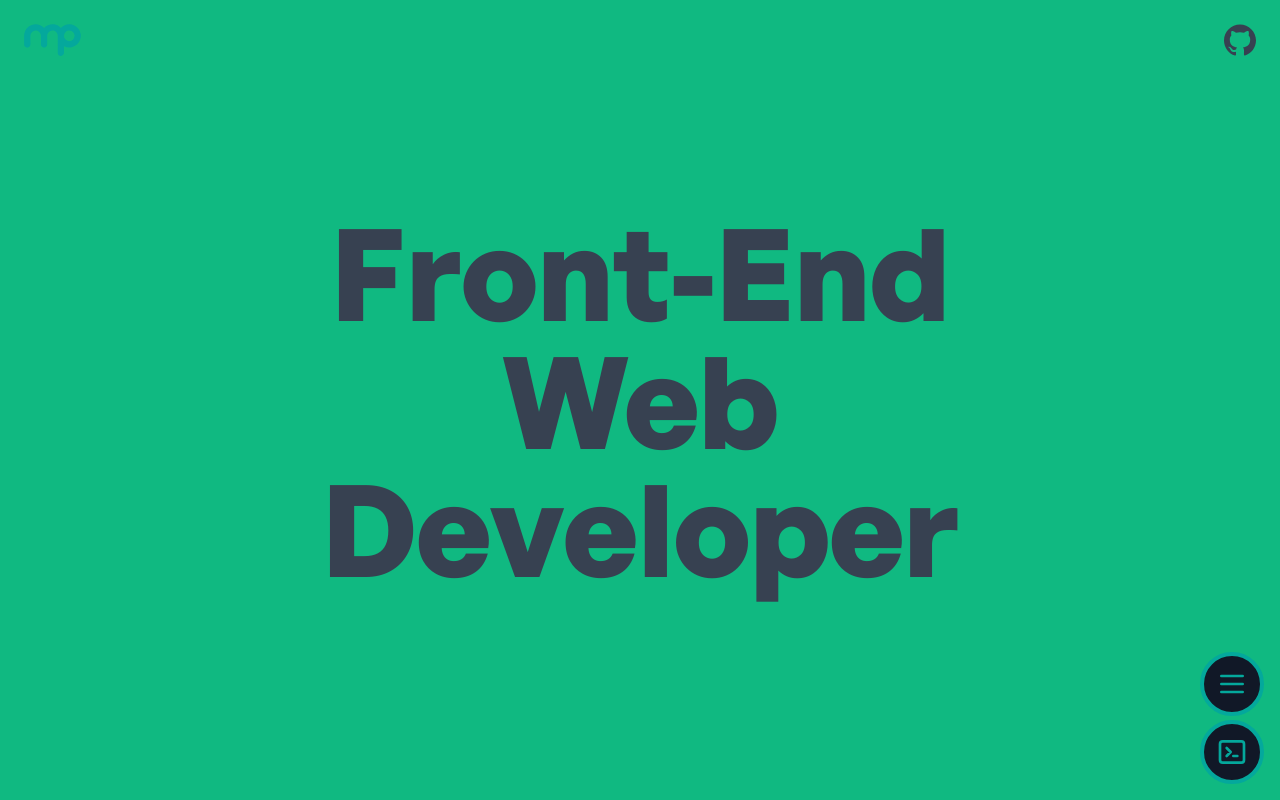
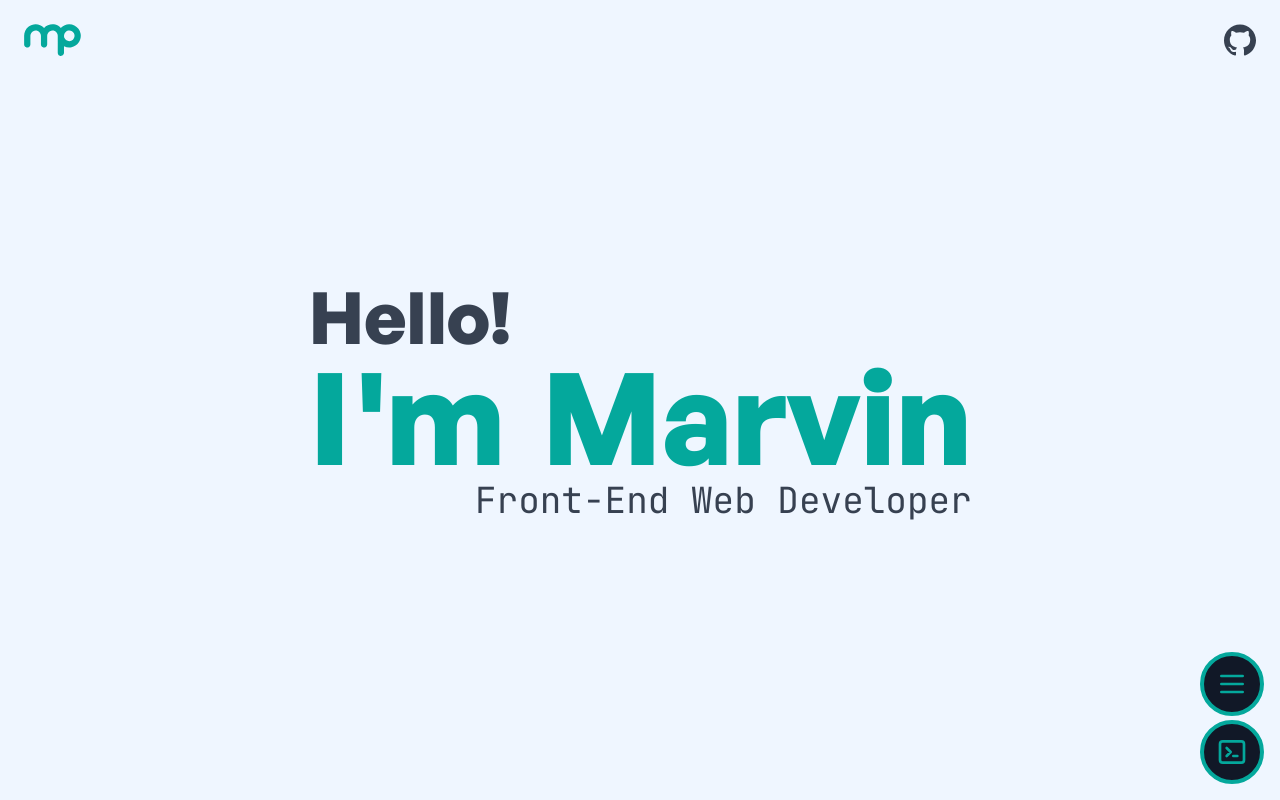
Before and after one commit to iamthismarvin/marvin.dev-v2, a Vue app: page / in a window 1280 px wide. Shown: the top 800 px of the page. Built offline with nearby package versions, Linux system fonts and the light colour scheme.

Commit message:
NEW: Improve [Hero] section layout.

```diff
--- a/src/sections/Hero.vue
+++ b/src/sections/Hero.vue
@@ -1,11 +1,11 @@
 <template>
-  <div
-    :class="[
-      'hero bg-green-500 fh-screen flex flex-col lg:flex-row  justify-center items-center px-4',
-    ]"
-  >
-    <div :class="['hero__heading p-2 text-6xl md:text-8xl lg:text-9xl text-center']">
-      {{ title }}
+  <div :class="['bg-blue-50 flex flex-col lg:flex-row h-screen justify-center items-center px-4']">
+    <div>
+      <p class="font-heading font-bold text-4xl md:text-6xl lg:text-7xl">Hello!</p>
+      <p class="font-heading font-bold text-6xl md:text-8xl lg:text-9xl text-brand-green">
+        I'm Marvin
+      </p>
+      <p class="text-3xl md:text-4xl text-right">Front-End Web Developer</p>
     </div>
   </div>
 </template>
@@ -15,24 +15,5 @@ import Vue from 'vue';
 
 export default Vue.extend({
   name: 'Hero',
-  props: {
-    title: {
-      type: String,
-      required: false,
-      default: null,
-    },
-  },
 });
 </script>
-
-<style lang="scss" scoped>
-.hero {
-  height: calc(100vh);
-
-  &__heading {
-    font-family: 'GeneralSans';
-    font-weight: bold;
-    max-width: 800px;
-  }
-}
-</style>
--- a/src/views/Home.vue
+++ b/src/views/Home.vue
@@ -1,6 +1,6 @@
 <template>
   <div class="home">
-    <Hero id="Home" title="Front-End Web Developer" />
+    <Hero id="Home" />
     <div id="Stack" class="p-4">
       <h1>Hello! I am Marvin.</h1>
       <p>
```
